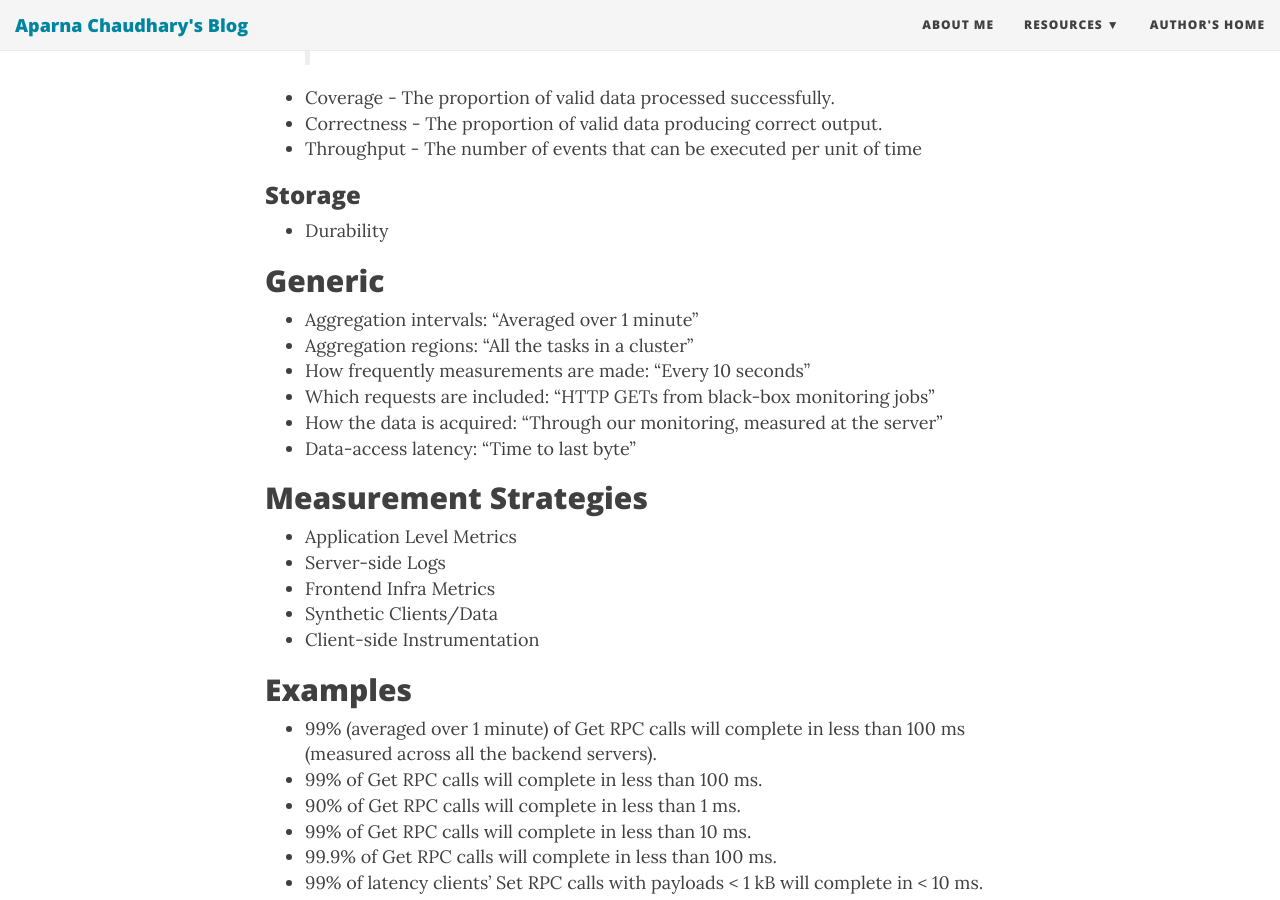
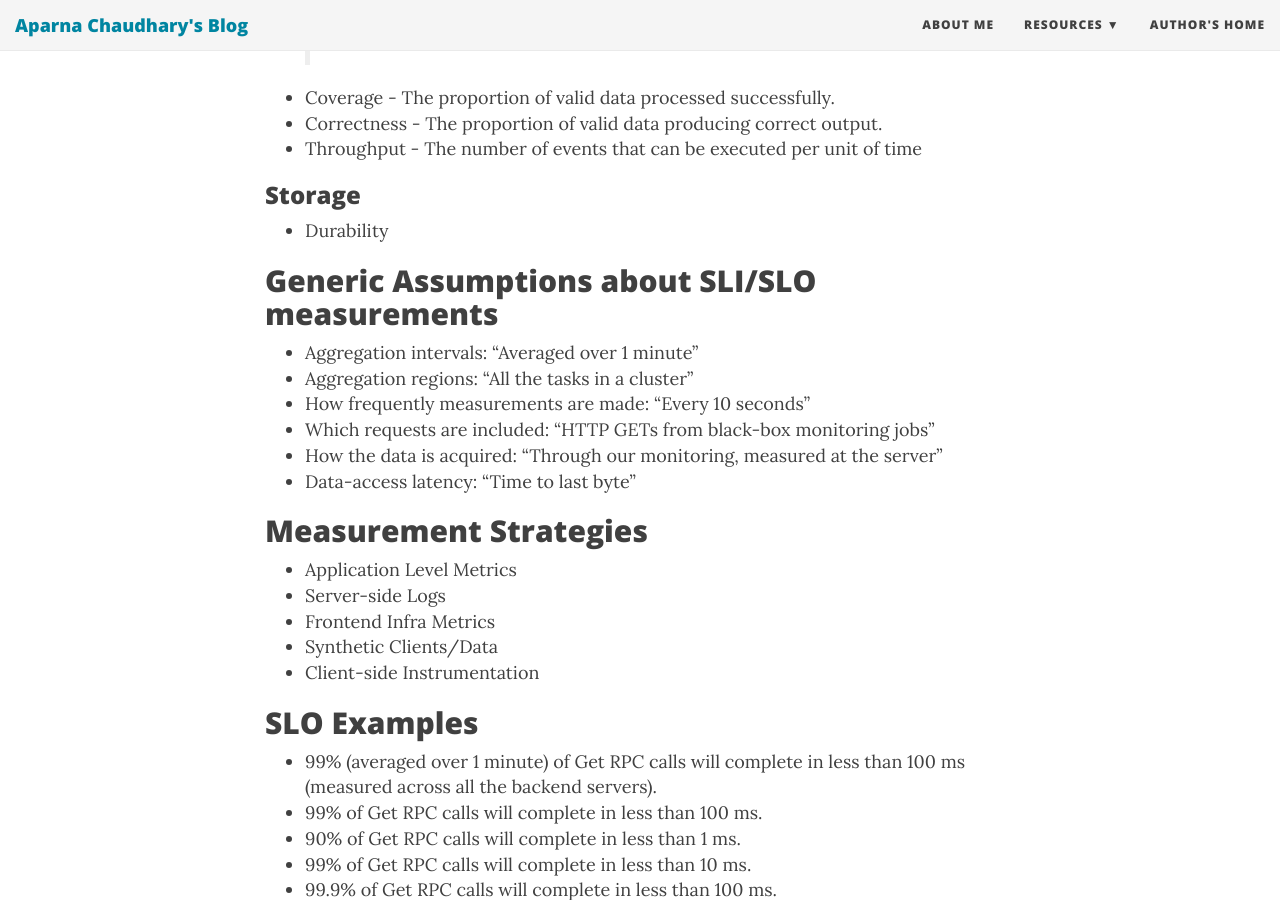
Before and after one commit to aparnachaudhary/aparnachaudhary.github.io, a Jekyll site: the page built from _posts/2019-01-14-The-Site-Reliability-Workbook.md, in a window 1280 px wide and 900 px high, scrolled down 1041 px. Built offline with Jekyll 4.4.1, drawn with Linux system fonts in a browser that asks for light colours; nearby versions of some CDN libraries; comment, search, counter and statistics services are not loaded.

Commit message:
Update 2019-01-14-The-Site-Reliability-Workbook.md

```diff
--- a/_posts/2019-01-14-The-Site-Reliability-Workbook.md
+++ b/_posts/2019-01-14-The-Site-Reliability-Workbook.md
@@ -30,7 +30,7 @@ Recently I read the book “The Site Reliability Workbook”. I tried to capture
 ### Storage
   * Durability
 
-## Generic
+## Generic Assumptions about SLI/SLO measurements
 
 * Aggregation intervals: “Averaged over 1 minute”
 * Aggregation regions: “All the tasks in a cluster”
@@ -38,7 +38,6 @@ Recently I read the book “The Site Reliability Workbook”. I tried to capture
 * Which requests are included: “HTTP GETs from black-box monitoring jobs”
 * How the data is acquired: “Through our monitoring, measured at the server”
 * Data-access latency: “Time to last byte”
-
 
 
 ## Measurement Strategies
@@ -49,7 +48,7 @@ Recently I read the book “The Site Reliability Workbook”. I tried to capture
 * Synthetic Clients/Data
 * Client-side Instrumentation
 
-## Examples
+## SLO Examples
 * 99% (averaged over 1 minute) of Get RPC calls will complete in less than 100 ms (measured across all the backend servers).
 * 99% of Get RPC calls will complete in less than 100 ms.
 * 90% of Get RPC calls will complete in less than 1 ms.
```
